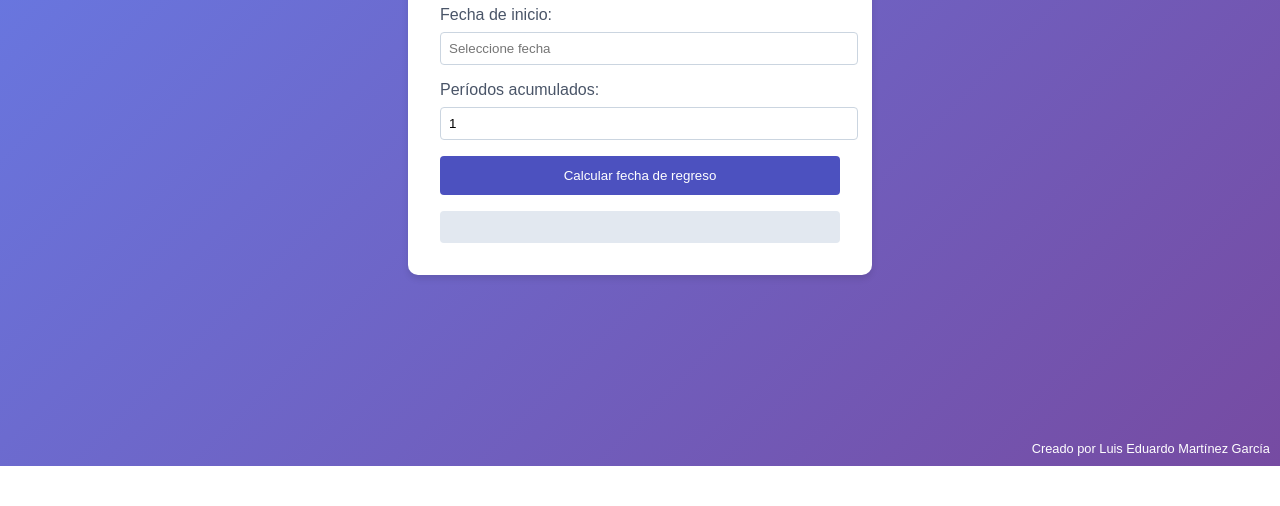
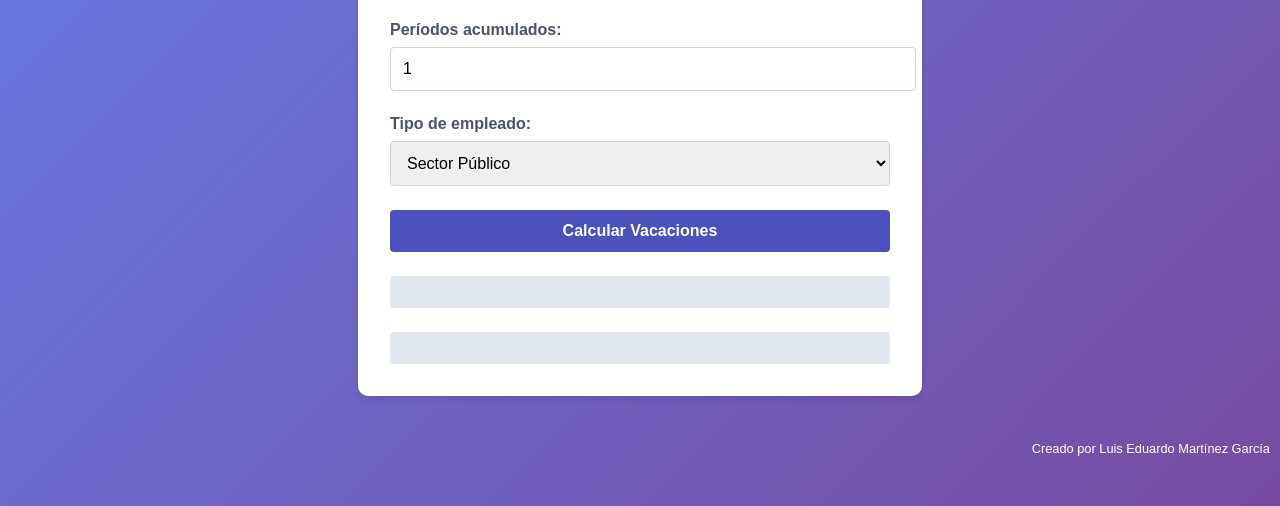
Before and after one commit to Luismar17/Vacaciones, a plain HTML site: page index.html in a window 1280 px wide. Shown: the part 334-840 px from the top of the page. Before the commit the page ends 800 px from the top, so only its background shows below. Drawn offline with nearby package versions, Linux system fonts and the light colour scheme.

Commit message:
index.html

```diff
--- a/index.html
+++ b/index.html
@@ -12,9 +12,10 @@
             display: flex;
             justify-content: center;
             align-items: center;
-            height: 100vh;
+            min-height: 100vh;
             margin: 0;
             color: #333;
+            padding: 20px;
         }
         .container {
             background-color: white;
@@ -22,25 +23,28 @@
             border-radius: 10px;
             box-shadow: 0 4px 6px rgba(0, 0, 0, 0.1);
             width: 90%;
-            max-width: 400px;
+            max-width: 500px;
         }
         h1 {
             text-align: center;
             color: #4a5568;
+            margin-bottom: 1.5rem;
         }
         .form-group {
-            margin-bottom: 1rem;
+            margin-bottom: 1.5rem;
         }
         label {
             display: block;
             margin-bottom: 0.5rem;
             color: #4a5568;
+            font-weight: bold;
         }
-        input[type="text"], input[type="number"] {
+        input[type="text"], input[type="number"], select {
             width: 100%;
-            padding: 0.5rem;
+            padding: 0.75rem;
             border: 1px solid #cbd5e0;
             border-radius: 4px;
+            font-size: 1rem;
         }
         button {
             width: 100%;
@@ -51,16 +55,18 @@
             border-radius: 4px;
             cursor: pointer;
             transition: background-color 0.3s;
+            font-size: 1rem;
+            font-weight: bold;
         }
         button:hover {
             background-color: #434190;
         }
-        #resultado {
-            margin-top: 1rem;
+        #resultado, #resumenVacaciones {
+            margin-top: 1.5rem;
             padding: 1rem;
             background-color: #e2e8f0;
             border-radius: 4px;
-            text-align: center;
+            text-align: left;
         }
         .author {
             position: fixed;
@@ -76,11 +82,14 @@
         .flatpickr-day.festivo:hover {
             background: #ffaeaa !important;
         }
+        .resumen-item {
+            margin-bottom: 0.5rem;
+        }
     </style>
 </head>
 <body>
     <div class="container">
-        <h1>Calculadora de Vacaciones</h1>
+        <h1>Calculadora de Vacaciones Colombia</h1>
         <div class="form-group">
             <label for="fechaInicio">Fecha de inicio:</label>
             <input type="text" id="fechaInicio" placeholder="Seleccione fecha">
@@ -89,14 +98,21 @@
             <label for="periodos">Períodos acumulados:</label>
             <input type="number" id="periodos" min="1" value="1">
         </div>
-        <button onclick="calcularFechaFin()">Calcular fecha de regreso</button>
+        <div class="form-group">
+            <label for="tipoEmpleado">Tipo de empleado:</label>
+            <select id="tipoEmpleado">
+                <option value="publico">Sector Público</option>
+                <option value="privado">Sector Privado</option>
+            </select>
+        </div>
+        <button onclick="calcularVacaciones()">Calcular Vacaciones</button>
         <div id="resultado"></div>
+        <div id="resumenVacaciones"></div>
     </div>
     <div class="author">Creado por Luis Eduardo Martínez García</div>
 
     <script src="https://cdnjs.cloudflare.com/ajax/libs/flatpickr/4.6.13/flatpickr.min.js"></script>
     <script>
-        // Festivos en Colombia para 2024 y 2025 (ajustar según el año)
         const festivos = [
             '2024-01-01', '2024-01-08', '2024-03-25', '2024-03-28', '2024-03-29',
             '2024-05-01', '2024-05-13', '2024-06-03', '2024-06-10', '2024-07-01',
@@ -123,9 +139,10 @@
             }
         });
 
-        function calcularFechaFin() {
+        function calcularVacaciones() {
             const fechaInicio = document.getElementById('fechaInicio').value;
             const periodos = parseInt(document.getElementById('periodos').value);
+            const tipoEmpleado = document.getElementById('tipoEmpleado').value;
 
             if (!fechaInicio) {
                 alert('Por favor, seleccione una fecha de inicio.');
@@ -134,7 +151,11 @@
 
             let fecha = new Date(fechaInicio);
             let diasHabiles = 0;
-            let diasTotales = 15 * periodos;
+            let diasTotales = tipoEmpleado === 'publico' ? 15 : 14; // 14 días para sector privado
+            diasTotales *= periodos;
+
+            let diasFestivos = 0;
+            let diasFinDeSemana = 0;
 
             while (diasHabiles < diasTotales) {
                 fecha.setDate(fecha.getDate() + 1);
@@ -142,7 +163,11 @@
                 const esFestivo = festivos.includes(fechaStr);
                 const esFinDeSemana = fecha.getDay() === 0 || fecha.getDay() === 6;
 
-                if (!esFestivo && !esFinDeSemana) {
+                if (esFestivo) {
+                    diasFestivos++;
+                } else if (esFinDeSemana) {
+                    diasFinDeSemana++;
+                } else {
                     diasHabiles++;
                 }
             }
@@ -156,7 +181,21 @@
             } while (esFestivo || esFinDeSemana);
 
             const fechaFin = fecha.toISOString().split('T')[0];
-            document.getElementById('resultado').innerHTML = `Fecha de regreso: ${fechaFin}`;
+            const diasTotalesTranscurridos = diasHabiles + diasFestivos + diasFinDeSemana;
+
+            document.getElementById('resultado').innerHTML = `
+                <strong>Fecha de regreso:</strong> ${fechaFin}
+            `;
+
+            document.getElementById('resumenVacaciones').innerHTML = `
+                <h3>Resumen de Vacaciones:</h3>
+                <div class="resumen-item"><strong>Fecha de inicio:</strong> ${fechaInicio}</div>
+                <div class="resumen-item"><strong>Fecha de regreso:</strong> ${fechaFin}</div>
+                <div class="resumen-item"><strong>Días hábiles de vacaciones:</strong> ${diasHabiles}</div>
+                <div class="resumen-item"><strong>Días festivos durante el periodo:</strong> ${diasFestivos}</div>
+                <div class="resumen-item"><strong>Fines de semana durante el periodo:</strong> ${diasFinDeSemana}</div>
+                <div class="resumen-item"><strong>Total de días transcurridos:</strong> ${diasTotalesTranscurridos}</div>
+            `;
         }
     </script>
 </body>
```
